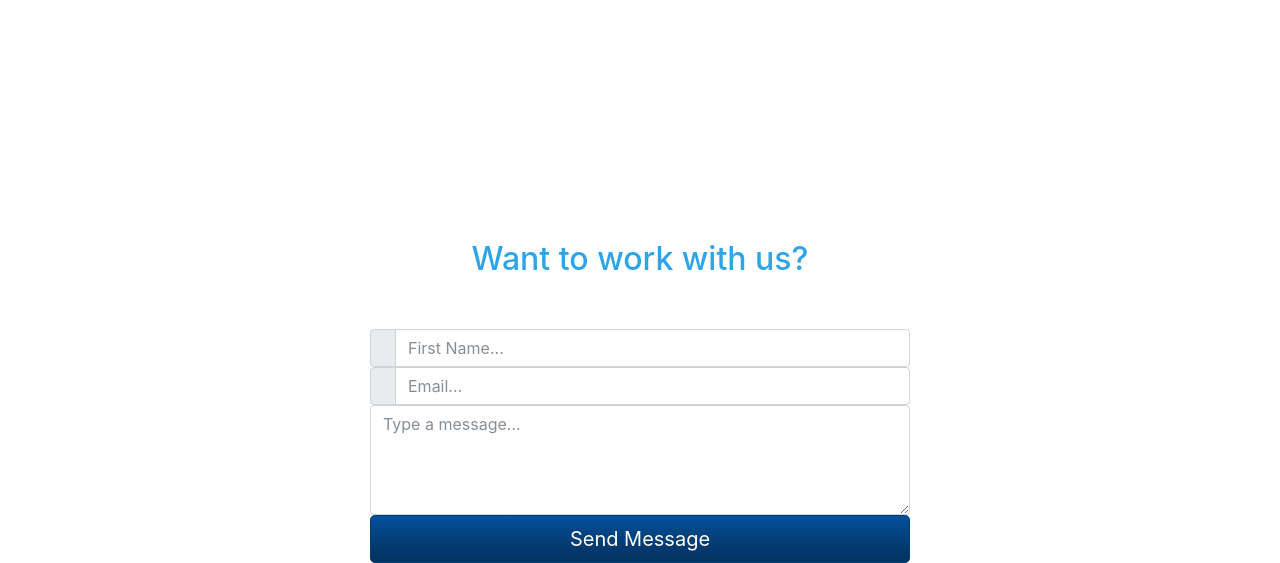
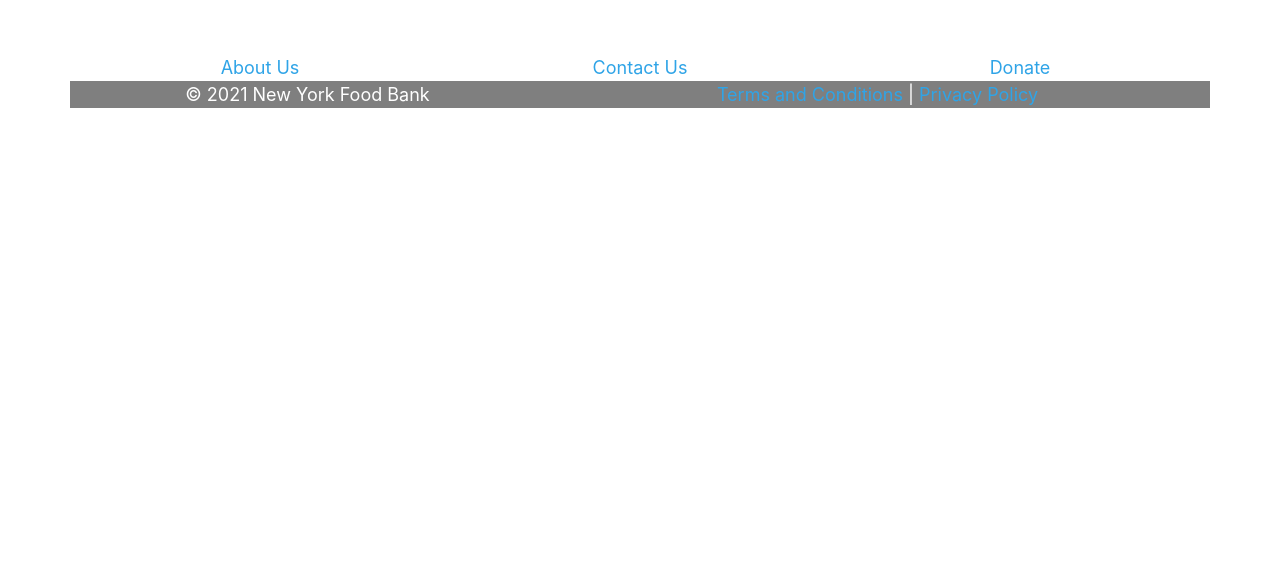
Before and after one commit to yuyingsu/NewYorkFoodBank, a React (Create React App) app: page / in a window 1280 px wide. Shown: the part 2155-2718 px from the top of the page. After the commit the page ends 2263 px from the top, so only its background shows below. Built offline with nearby package versions, Linux system fonts and the light colour scheme; the HTML template or start-up script is replaced by a standard one.

Commit message:
Add Footer - #2

```diff
--- a/src/components/CardLink.js
+++ b/src/components/CardLink.js
@@ -3,8 +3,6 @@ import { Card, CardBody, CardImg, CardText, CardTitle } from 'reactstrap';
 import { Link, withRouter } from "react-router-dom";
 
 const attributes = {
-  height:"400px",
-  width: "300px",
   border: "5em",
   color: "white",
   background: "rgba(0,0,0,0.5)"
--- a/src/components/Footer.js
+++ b/src/components/Footer.js
@@ -0,0 +1,73 @@
+/*eslint-disable*/
+import React from "react";
+
+// reactstrap components
+import { Container, Row, Col } from "reactstrap";
+
+// core components
+const attributes = {
+  background: "rgba(0,0,0,0.5)",
+  width: "100%",
+  margin: "0",
+  padding: "0",
+  position: "-35px"
+}
+
+function Footer() {
+  return (
+    <>
+      <footer className="footer footer-default">
+        <Container style={{margin:"0", padding:"0"}}>
+          <Row>
+            <Col>
+                <a
+                  href="http://presentation.creative-tim.com?ref=nukr-default-footer"
+                  target="_blank"
+                >
+                  About Us
+                </a>
+            </Col>
+            <Col>
+                <a
+                  href="http://presentation.creative-tim.com?ref=nukr-default-footer"
+                  target="_blank"
+                >
+                  Contact Us
+                </a>
+            </Col>
+              <Col>
+                <a
+                  href="http://presentation.creative-tim.com?ref=nukr-default-footer"
+                  target="_blank"
+                >
+                  Donate
+                </a>
+              </Col>
+          </Row>
+          <Row style={attributes} className="copyright" id="copyright">
+            <Col xs="5">
+            © {new Date().getFullYear()} New York Food Bank
+            </Col>
+            <Col xs="7"><a
+              href="https://www.invisionapp.com?ref=nukr-default-footer"
+              target="_blank"
+            >
+              Terms and Conditions
+            </a>
+            &nbsp;|&nbsp;
+            <a
+              href="https://www.creative-tim.com?ref=nukr-default-footer"
+              target="_blank"
+            >
+               Privacy Policy
+            </a>
+            </Col>
+          </Row>
+        </Container>
+
+      </footer>
+    </>
+  );
+}
+
+export default Footer;
--- a/src/index.css
+++ b/src/index.css
@@ -21,4 +21,20 @@ code {
   left: 0;
   height: 100vh;
   overflow: hidden;
-  z-index: -1; }
+  z-index: -1;
+}
+
+.container {
+  margin: 0;
+  padding: 0;
+}
+
+.col {
+  margin: 0;
+  padding: 0;
+}
+
+.row {
+  margin: 0;
+  padding: 0;
+}
--- a/src/views/LandingPage.js
+++ b/src/views/LandingPage.js
@@ -13,7 +13,8 @@ import {
 } from "reactstrap";
 
 // core components
-import HeaderIndex from "../components/HeaderIndex.js";
+import Footer from "../components/Footer";
+import HeaderIndex from "../components/HeaderIndex";
 //import DefaultFooter from "components/Footers/DefaultFooter.js";
 
 function LandingPage() {
@@ -121,72 +122,8 @@ function LandingPage() {
             </div>
           </Container>
         </div>
-        <div className="section section-contact-us text-center">
-          <Container>
-            <h2 className="title">Want to work with us?</h2>
-            <p className="description">Your project is very important to us.</p>
-            <Row>
-              <Col className="text-center ml-auto mr-auto" lg="6" md="8">
-                <InputGroup
-                  className={
-                    "input-lg" + (firstFocus ? " input-group-focus" : "")
-                  }
-                >
-                  <InputGroupAddon addonType="prepend">
-                    <InputGroupText>
-                      <i className="now-ui-icons users_circle-08"></i>
-                    </InputGroupText>
-                  </InputGroupAddon>
-                  <Input
-                    placeholder="First Name..."
-                    type="text"
-                    onFocus={() => setFirstFocus(true)}
-                    onBlur={() => setFirstFocus(false)}
-                  ></Input>
-                </InputGroup>
-                <InputGroup
-                  className={
-                    "input-lg" + (lastFocus ? " input-group-focus" : "")
-                  }
-                >
-                  <InputGroupAddon addonType="prepend">
-                    <InputGroupText>
-                      <i className="now-ui-icons ui-1_email-85"></i>
-                    </InputGroupText>
-                  </InputGroupAddon>
-                  <Input
-                    placeholder="Email..."
-                    type="text"
-                    onFocus={() => setLastFocus(true)}
-                    onBlur={() => setLastFocus(false)}
-                  ></Input>
-                </InputGroup>
-                <div className="textarea-container">
-                  <Input
-                    cols="80"
-                    name="name"
-                    placeholder="Type a message..."
-                    rows="4"
-                    type="textarea"
-                  ></Input>
-                </div>
-                <div className="send-button">
-                  <Button
-                    block
-                    className="btn-round"
-                    color="info"
-                    href="#pablo"
-                    onClick={(e) => e.preventDefault()}
-                    size="lg"
-                  >
-                    Send Message
-                  </Button>
-                </div>
-              </Col>
-            </Row>
-          </Container>
-        </div>
-        {/*<DefaultFooter />*/}
+
+        <Footer />
       </div>
     </>
   );
```
Also changed, not shown: src/views/Contact.js (added, +95 -0 lines).
